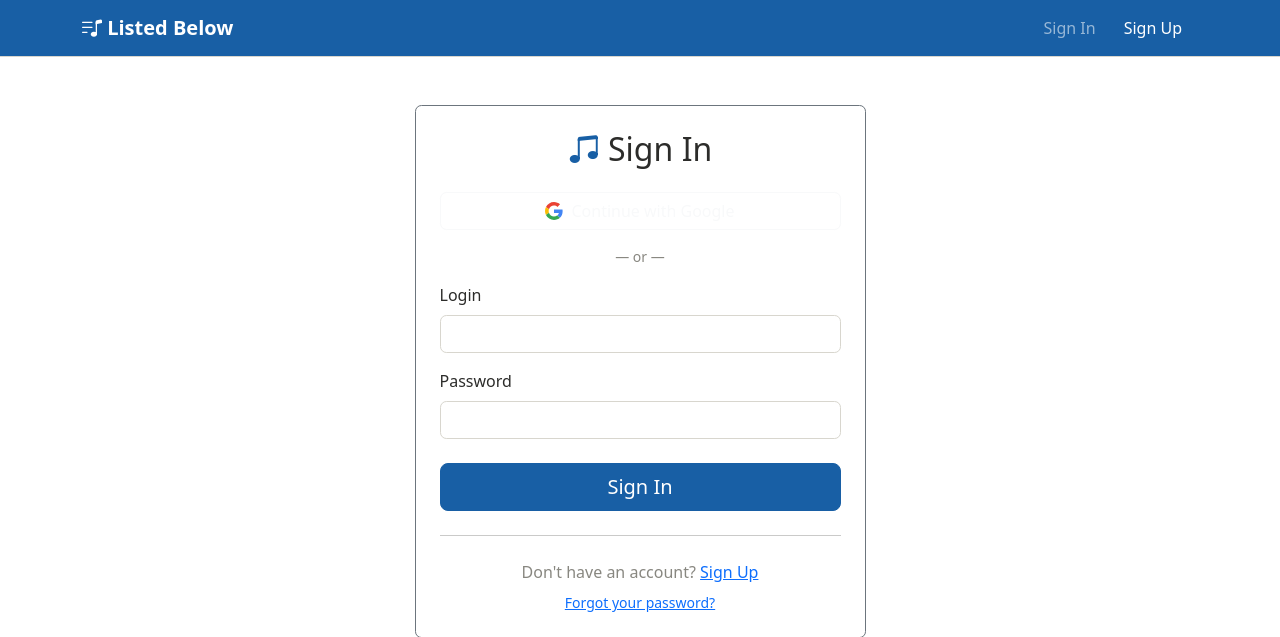
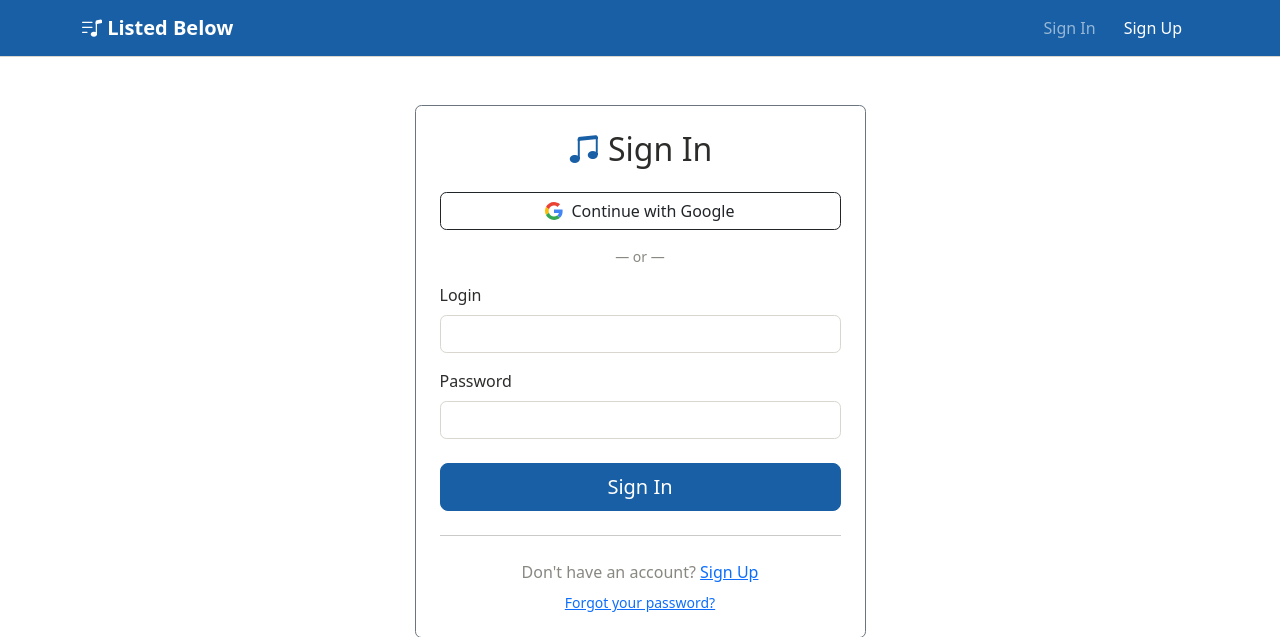
Before and after one commit to rvmansfield/listedbelow, a Django app: page /accounts/login/ in a window 1280 px wide. Shown: the top 637 px of the page. Run offline with Django 5.2, Linux system fonts and the light colour scheme; some libraries are stand-ins or nearby versions.

Commit message:
Google Login change

```diff
--- a/listedbelow/settings/base.py
+++ b/listedbelow/settings/base.py
@@ -117,6 +117,7 @@ AUTHENTICATION_BACKENDS = [
 ]
 
 ACCOUNT_LOGIN_METHODS = {'username', 'email'}
+SOCIALACCOUNT_LOGIN_ON_GET = True
 ACCOUNT_SIGNUP_FIELDS = ['email*', 'username*', 'password1*', 'password2*']
 ACCOUNT_EMAIL_REQUIRED = True
 ACCOUNT_EMAIL_VERIFICATION = 'optional'
--- a/templates/account/login.html
+++ b/templates/account/login.html
@@ -11,7 +11,7 @@
       <div class="card border-secondary mt-4">
         <div class="card-body p-4">
           <h2 class="card-title text-center mb-4"><i class="bi bi-music-note-beamed text-primary"></i> Sign In</h2>
-          <a href="{% provider_login_url 'google' %}" class="btn btn-outline-light w-100 mb-3 d-flex align-items-center justify-content-center gap-2">
+          <a href="{% provider_login_url 'google' %}" class="btn btn-outline-dark w-100 mb-3 d-flex align-items-center justify-content-center gap-2">
             <svg xmlns="http://www.w3.org/2000/svg" width="18" height="18" viewBox="0 0 48 48"><path fill="#EA4335" d="M24 9.5c3.54 0 6.71 1.22 9.21 3.6l6.85-6.85C35.9 2.38 30.47 0 24 0 14.62 0 6.51 5.38 2.56 13.22l7.98 6.19C12.43 13.72 17.74 9.5 24 9.5z"/><path fill="#4285F4" d="M46.98 24.55c0-1.57-.15-3.09-.38-4.55H24v9.02h12.94c-.58 2.96-2.26 5.48-4.78 7.18l7.73 6c4.51-4.18 7.09-10.36 7.09-17.65z"/><path fill="#FBBC05" d="M10.53 28.59c-.48-1.45-.76-2.99-.76-4.59s.27-3.14.76-4.59l-7.98-6.19C.92 16.46 0 20.12 0 24c0 3.88.92 7.54 2.56 10.78l7.97-6.19z"/><path fill="#34A853" d="M24 48c6.48 0 11.93-2.13 15.89-5.81l-7.73-6c-2.18 1.48-4.96 2.31-8.16 2.31-6.26 0-11.57-4.22-13.47-9.91l-7.98 6.19C6.51 42.62 14.62 48 24 48z"/></svg>
             Continue with Google
           </a>
--- a/templates/main/index.html
+++ b/templates/main/index.html
@@ -33,7 +33,7 @@
     </div>
     <div class="col-lg-6 text-center mt-5 mt-lg-0">
       <div class="display-1 opacity-75">
-        <img src="{% static 'main/images/home.png' %}" alt="Home" width="300" id="hero-image">
+        <img src="{% static 'main/images/home.png' %}" alt="Home" width="400" id="hero-image">
       </div>
       <div class="mt-3">
         {% if user.is_authenticated %}
```
